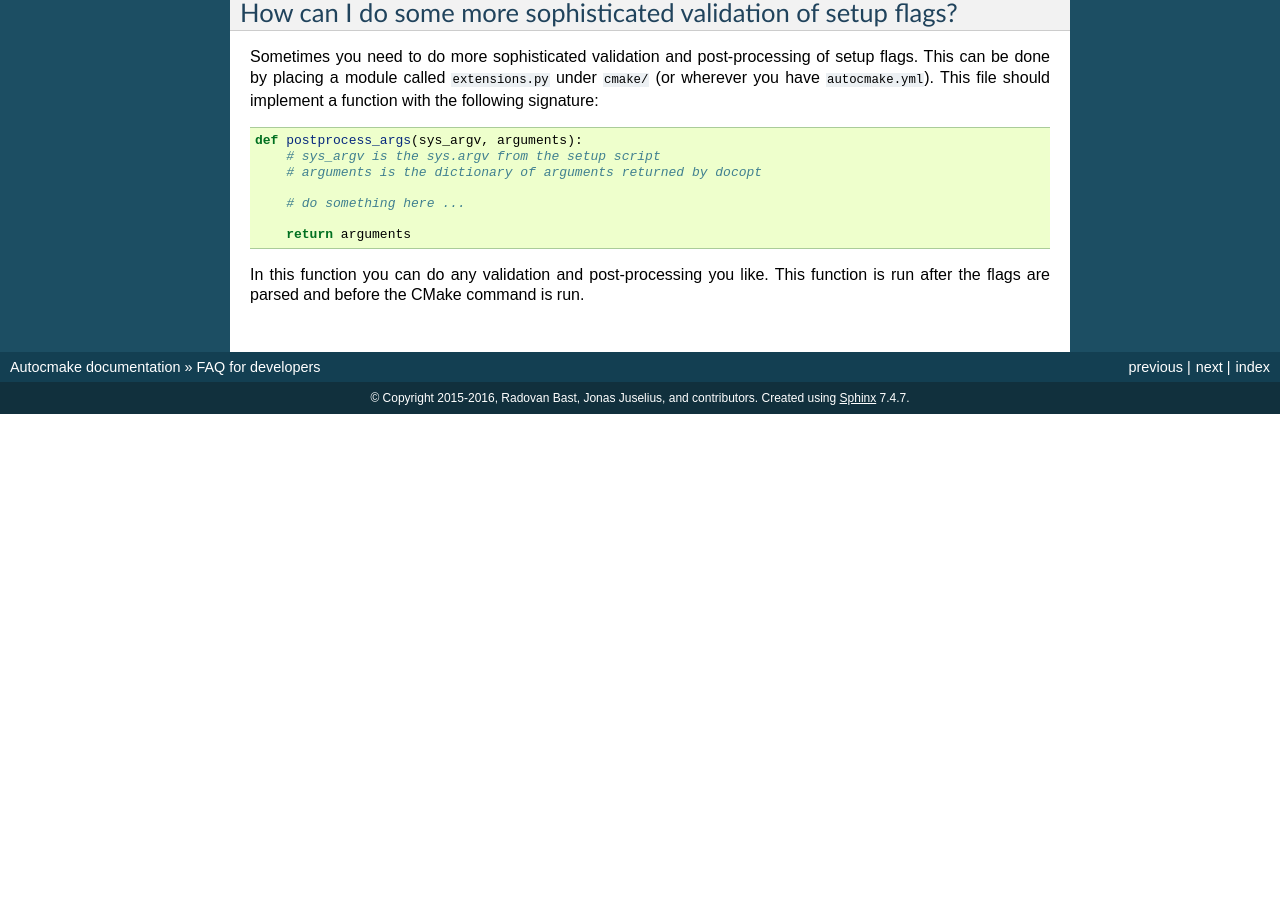
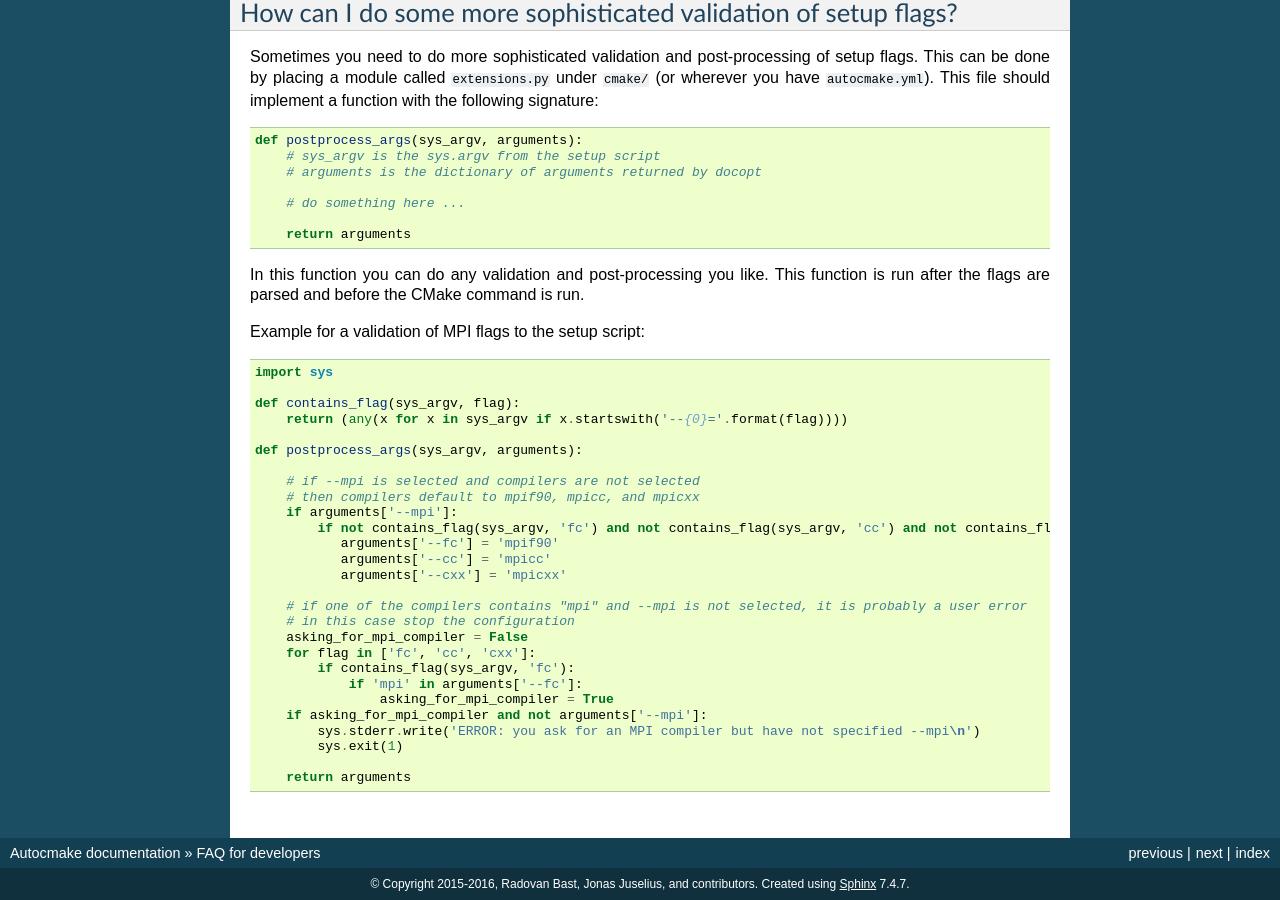
Before and after one commit to dev-cafe/autocmake, a Sphinx documentation site: the page built from doc/developers/faq.rst, in a window 1280 px wide and 900 px high, scrolled down 2260 px. Built offline with Sphinx 7.4.7, drawn with Linux system fonts in a browser that asks for light colours; the version number could not be read and is left out; before the commit the page ends 2674 px from its top, so only the background shows below that.

Commit message:
add an example for flag validation [ci skip]

```diff
--- a/doc/developers/faq.rst
+++ b/doc/developers/faq.rst
@@ -155,3 +155,35 @@ This file should implement a function with the following signature:
 In this function you can do any validation and post-processing you like.
 This function is run after the flags are parsed and before the CMake command
 is run.
+
+Example for a validation of MPI flags to the setup script:
+
+.. code-block:: python
+
+  import sys
+
+  def contains_flag(sys_argv, flag):
+      return (any(x for x in sys_argv if x.startswith('--{0}='.format(flag))))
+
+  def postprocess_args(sys_argv, arguments):
+
+      # if --mpi is selected and compilers are not selected
+      # then compilers default to mpif90, mpicc, and mpicxx
+      if arguments['--mpi']:
+          if not contains_flag(sys_argv, 'fc') and not contains_flag(sys_argv, 'cc') and not contains_flag(sys_argv, 'cxx'):
+             arguments['--fc'] = 'mpif90'
+             arguments['--cc'] = 'mpicc'
+             arguments['--cxx'] = 'mpicxx'
+
+      # if one of the compilers contains "mpi" and --mpi is not selected, it is probably a user error
+      # in this case stop the configuration
+      asking_for_mpi_compiler = False
+      for flag in ['fc', 'cc', 'cxx']:
+          if contains_flag(sys_argv, 'fc'):
+              if 'mpi' in arguments['--fc']:
+                  asking_for_mpi_compiler = True
+      if asking_for_mpi_compiler and not arguments['--mpi']:
+          sys.stderr.write('ERROR: you ask for an MPI compiler but have not specified --mpi\n')
+          sys.exit(1)
+
+      return arguments
```
